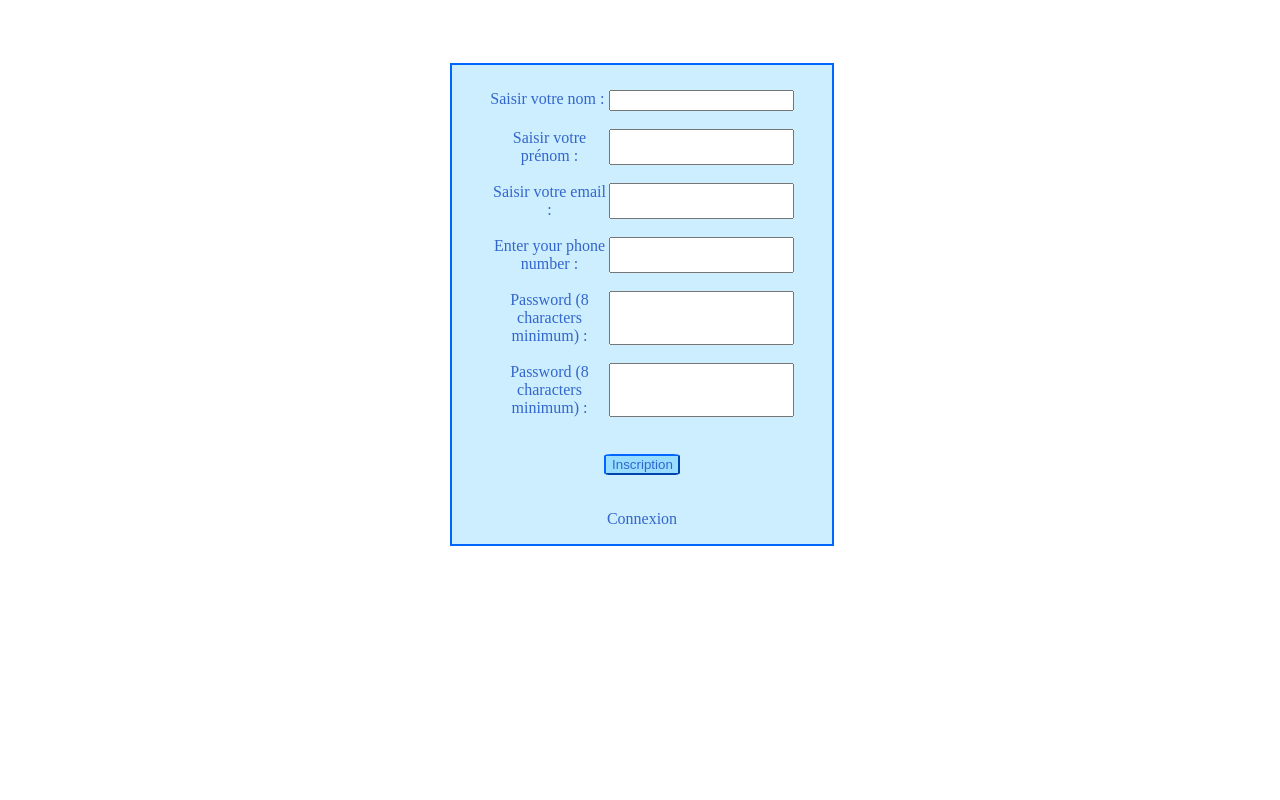
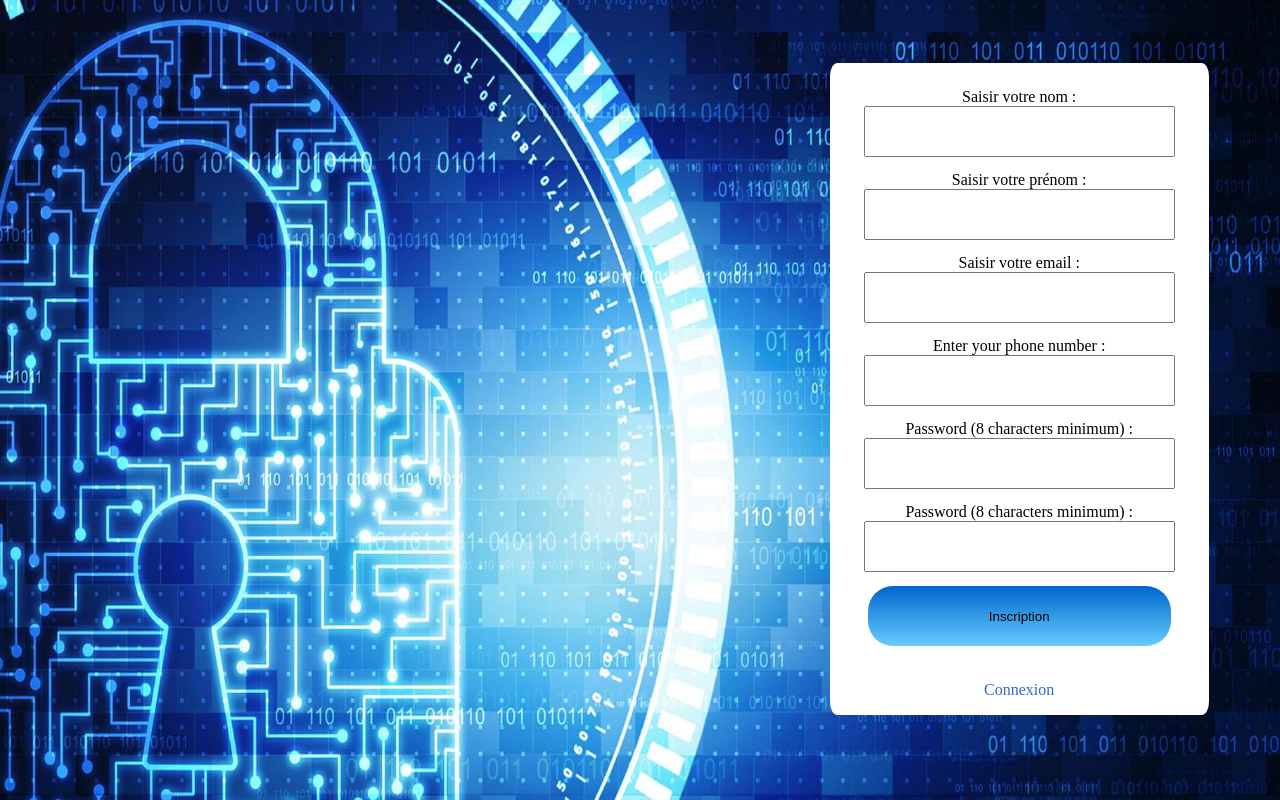
Before and after one commit to neri-xavier/coffre-fort, a PHP site: page /coffre-fort/inscription.php in a window 1280 px wide. Run offline with PHP 8.4, Linux system fonts and the light colour scheme; some libraries are stand-ins or nearby versions.

Commit message:
Add files via upload

```diff
--- a/coffre-fort/style/inscription.css
+++ b/coffre-fort/style/inscription.css
@@ -3,39 +3,33 @@
 .container
 {
     text-align: center;
-    background-color: #cceeff;
+    border-radius: 25px;
+    border: none;
     margin-top: 5%;
     display: flex;
     flex-direction: column;
     width: 30%;
-    margin-right:35%;
-    margin-left: 35%;
+    margin-left: 65%;
     padding-top: 2%;
-    padding-bottom: 1,5%;
-    border: 2px solid;
-    border-color: #0066ff;
+    border-radius: 2%;
+    background-color: white;
 }
 .inscription
 {
-    display: flex;
-    flex-direction: row;
-    justify-content: space-between;
-    padding-left: 10%;
-    padding-right: 10%;
+    height: 65px;
+}
+input
+{
+    width: 80%;
+    height: 45px;
 }
 button
 {
-    background-color: #99ddff;
-    border-color:#0066ff;
-    width: 20%;
-    height: 10%;
-    border-radius: 10%;
-    color: #3366cc;
-    margin-top: 5%;
-}
-label
-{
-    color: #3366cc;
+    background: linear-gradient(#0066cc, #66ccff);
+    width: 80%;
+    height: 60px;
+    border-radius: 25px;
+    border: none;
 }
 a
 {
@@ -47,3 +41,13 @@
 {
     margin-top: 5%;
 }
+#text-inscription
+{
+    font-size: 25px;
+}
+html
+{
+    background-image: url("../fond-secu.jpg");
+    background-repeat: no-repeat;
+    background-size: 100% 1000px;
+}
```
